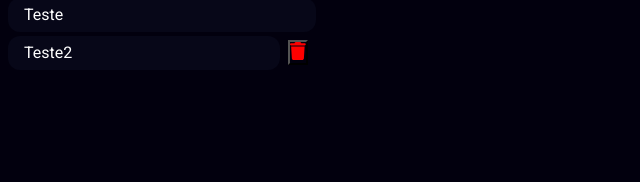
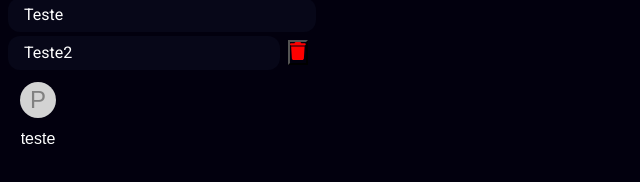
Before and after one commit to RodrigoDGoulart/scrum-manager-frontend, a React (Vite) app: page / in a window 1280 px wide. Shown: the part 226-408 px from the top of the page, without its empty margins (0-640 px from the left). Built offline with nearby package versions, Linux system fonts and the light colour scheme.

Commit message:
Componente MenuBtn

```diff
--- a/src/App.tsx
+++ b/src/App.tsx
@@ -1,8 +1,9 @@
 import { Campo } from "./components/Campo/campo";
-import { Btn } from "./components/Btn/btn";
+import { Btn, MenuBtn } from "./components/Btn/btn";
 import styles from './App.module.scss';
 import { Prioridade } from "./components/Prioridade/prioridade";
 import { Item, ItemComBtn } from "./components/Item/item";
+
 
 export default function App() {
 
@@ -20,8 +21,11 @@ export default function App() {
       <Prioridade nivel="high">Teste</Prioridade>
       <Prioridade nivel="med">Teste</Prioridade>
       <Prioridade nivel="low">Teste</Prioridade>
+
       <Item className={styles.inserir}>Teste</Item>
       <ItemComBtn className={styles.inserir} onClick={() => console.log('foi')}>Teste2</ItemComBtn>
+
+      <MenuBtn comBorda={false}>teste</MenuBtn>
     </div>
   )
 }
--- a/src/components/Btn/Btn.module.scss
+++ b/src/components/Btn/Btn.module.scss
@@ -26,3 +26,44 @@
     text-decoration: underline;
     background: none;
 }
+
+.menuBtn {
+    display: flex;
+    align-items: center;
+    justify-content: center;
+    flex-direction: column;
+    color: white;
+    outline: none;
+    border: none;
+    padding: 8px;
+    transition: all 0.25s;
+}
+
+.menuBtn:hover {
+    background: none;
+    background-color: $dark-blue-600;
+}
+
+.foto {
+    display: flex;
+    align-items: center;
+    justify-content: center;
+    width: 36px;
+    height: 36px;
+    border-radius: 100%;
+    background-color: lightgray;
+    color: gray;
+    font-size: 24px;
+}
+
+.menuBorda {
+    display: flex;
+    align-items: center;
+    justify-content: center;
+    border-radius: 100%;
+    padding: 4px;
+}
+
+.titulo {
+    margin-top: 8px;
+}
--- a/src/components/Btn/btn.tsx
+++ b/src/components/Btn/btn.tsx
@@ -14,9 +14,9 @@ export const Btn = (props: Props) => {
         <button
         className={classNames({
             [styles.btn]: true,
-            [`${props.className}`]: true,
             [styles.borda]: borda,
-            [styles.semBorda]: !borda
+            [styles.semBorda]: !borda,
+            [`${props.className}`]: true
         })}
         onClick={props.onClick}
         >
@@ -24,3 +24,34 @@ export const Btn = (props: Props) => {
         </button>
     )
 }
+
+export const MenuBtn = (props: Props) => {
+
+    let borda = props.comBorda !== undefined ? props.comBorda : false;
+
+    return(
+        <button className={classNames({
+            [styles.btn]: true,
+            [styles.menuBtn]: true
+        })}
+        onClick={props.onClick}
+        >
+            <span className={classNames({
+                [styles.menuBorda]: true,
+                [styles.borda]: borda,
+                [styles.semBorda]: !borda,
+            })}>
+                <span className={classNames({
+                    [styles.foto]: true,
+                })}>
+                    P
+                </span>
+            </span>
+            <span className={classNames({
+                [styles.titulo]: props.children
+            })}>
+                {props.children}
+            </span>
+        </button>
+    )
+}
```
Also changed, not shown: src/assets/foto.png (deleted).
